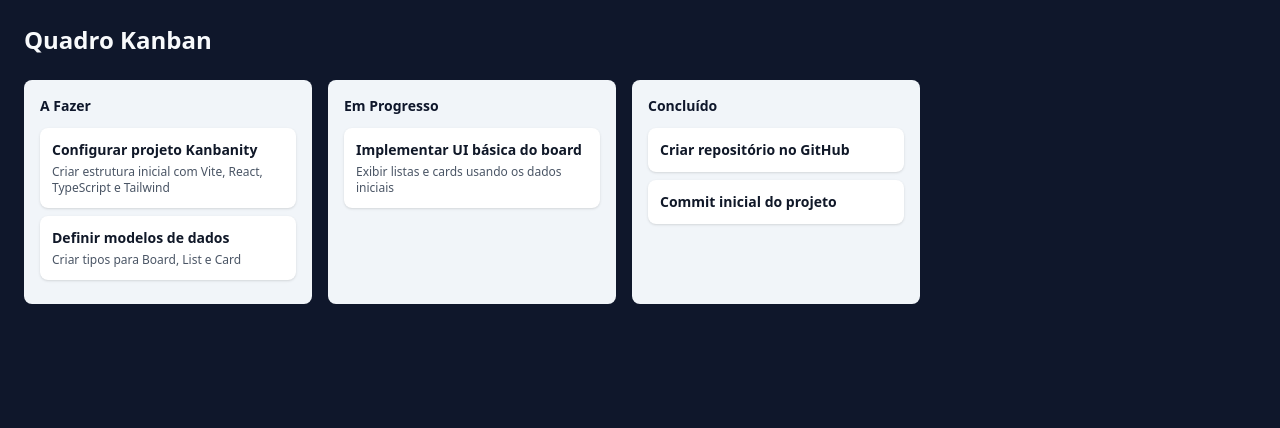
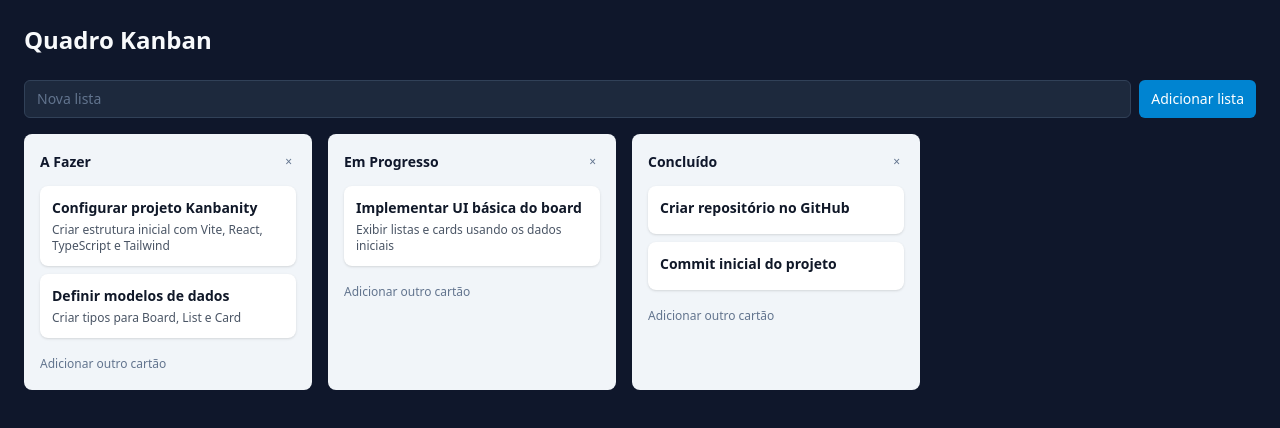
Before and after one commit to miquelven/Kanbanity, a React (Vite) app: page / in a window 1280 px wide. Shown: the top 428 px of the page. Built offline with nearby package versions, Linux system fonts and the light colour scheme.

Commit message:
feat: add list and card management ui

```diff
--- a/src/components/Board.tsx
+++ b/src/components/Board.tsx
@@ -1,3 +1,4 @@
+import { useState } from "react";
 import { DndContext, closestCorners, type DragEndEvent } from "@dnd-kit/core";
 import { arrayMove } from "@dnd-kit/sortable";
 import type { Board as BoardType } from "../types/kanban";
@@ -11,6 +12,91 @@ export function Board(props: BoardProps) {
     "kanbanity-board",
     props
   );
+
+  const [newListTitle, setNewListTitle] = useState("");
+
+  function createId(prefix: string) {
+    return `${prefix}-${Math.random().toString(36).slice(2, 9)}`;
+  }
+
+  function addList(title: string) {
+    const trimmedTitle = title.trim();
+    if (!trimmedTitle) {
+      return;
+    }
+
+    setBoard((currentBoard) => ({
+      ...currentBoard,
+      lists: [
+        ...currentBoard.lists,
+        {
+          id: createId("list"),
+          title: trimmedTitle,
+          cards: [],
+        },
+      ],
+    }));
+
+    setNewListTitle("");
+  }
+
+  function deleteList(listId: string) {
+    if (!window.confirm("Tem certeza que deseja excluir esta lista?")) {
+      return;
+    }
+
+    setBoard((currentBoard) => ({
+      ...currentBoard,
+      lists: currentBoard.lists.filter((list) => list.id !== listId),
+    }));
+  }
+
+  function addCard(listId: string, cardTitle: string) {
+    const trimmedTitle = cardTitle.trim();
+    if (!trimmedTitle) {
+      return;
+    }
+
+    setBoard((currentBoard) => ({
+      ...currentBoard,
+      lists: currentBoard.lists.map((list) => {
+        if (list.id !== listId) {
+          return list;
+        }
+
+        return {
+          ...list,
+          cards: [
+            ...list.cards,
+            {
+              id: createId("card"),
+              title: trimmedTitle,
+            },
+          ],
+        };
+      }),
+    }));
+  }
+
+  function deleteCard(listId: string, cardId: string) {
+    if (!window.confirm("Tem certeza que deseja excluir este cartão?")) {
+      return;
+    }
+
+    setBoard((currentBoard) => ({
+      ...currentBoard,
+      lists: currentBoard.lists.map((list) => {
+        if (list.id !== listId) {
+          return list;
+        }
+
+        return {
+          ...list,
+          cards: list.cards.filter((card) => card.id !== cardId),
+        };
+      }),
+    }));
+  }
 
   function findListByCardId(cardId: string) {
     return board.lists.find((list) =>
@@ -104,10 +190,31 @@ export function Board(props: BoardProps) {
       <header className="mb-6">
         <h1 className="text-2xl font-bold">{board.title}</h1>
       </header>
+      <section className="mb-4 flex gap-2">
+        <input
+          value={newListTitle}
+          onChange={(event) => setNewListTitle(event.target.value)}
+          placeholder="Nova lista"
+          className="flex-1 rounded-md border border-slate-700 bg-slate-800 px-3 py-2 text-sm text-slate-50 placeholder:text-slate-500 focus:outline-none focus:ring-2 focus:ring-sky-500"
+        />
+        <button
+          type="button"
+          onClick={() => addList(newListTitle)}
+          className="rounded-md bg-sky-600 px-3 py-2 text-sm font-medium text-white hover:bg-sky-500"
+        >
+          Adicionar lista
+        </button>
+      </section>
       <DndContext collisionDetection={closestCorners} onDragEnd={handleDragEnd}>
         <main className="flex gap-4 overflow-x-auto">
           {board.lists.map((list) => (
-            <List key={list.id} {...list} />
+            <List
+              key={list.id}
+              {...list}
+              onAddCard={addCard}
+              onDeleteCard={deleteCard}
+              onDeleteList={deleteList}
+            />
           ))}
         </main>
       </DndContext>
--- a/src/components/Card.tsx
+++ b/src/components/Card.tsx
@@ -1,12 +1,21 @@
-import { useSortable } from '@dnd-kit/sortable'
-import type { Card as CardType } from '../types/kanban'
+import { useSortable } from "@dnd-kit/sortable";
+import type { Card as CardType } from "../types/kanban";
 
-type CardProps = CardType
+type CardProps = CardType & {
+  onDelete?: () => void;
+};
 
-export function Card({ id, title, content }: CardProps) {
-  const { attributes, listeners, setNodeRef, transform, transition, isDragging } = useSortable({
+export function Card({ id, title, content, onDelete }: CardProps) {
+  const {
+    attributes,
+    listeners,
+    setNodeRef,
+    transform,
+    transition,
+    isDragging,
+  } = useSortable({
     id,
-  })
+  });
 
   const style: React.CSSProperties = {
     transform: transform
@@ -14,18 +23,36 @@ export function Card({ id, title, content }: CardProps) {
       : undefined,
     transition,
     opacity: isDragging ? 0.6 : 1,
-  }
+  };
 
   return (
     <div
       ref={setNodeRef}
       style={style}
-      className="mb-2 cursor-grab rounded-lg bg-white p-3 shadow active:cursor-grabbing"
+      className="group mb-2 cursor-grab rounded-lg bg-white p-3 shadow active:cursor-grabbing"
       {...attributes}
       {...listeners}
     >
-      <h4 className="text-sm font-semibold text-gray-900">{title}</h4>
+      <div className="mb-1 flex items-start justify-between gap-2">
+        <h4 className="text-sm font-semibold text-gray-900">{title}</h4>
+        {onDelete && (
+          <button
+            type="button"
+            onClick={(event) => {
+              event.stopPropagation();
+              if (
+                window.confirm("Tem certeza que deseja excluir este cartão?")
+              ) {
+                onDelete();
+              }
+            }}
+            className="hidden rounded p-1 text-[10px] text-gray-400 hover:bg-gray-100 hover:text-gray-700 group-hover:inline-flex"
+          >
+            ×
+          </button>
+        )}
+      </div>
       {content && <p className="mt-1 text-xs text-gray-600">{content}</p>}
     </div>
-  )
+  );
 }
--- a/src/components/List.tsx
+++ b/src/components/List.tsx
@@ -1,13 +1,51 @@
-import { SortableContext, verticalListSortingStrategy } from '@dnd-kit/sortable'
-import type { List as ListType } from '../types/kanban'
-import { Card } from './Card'
+import { useState } from "react";
+import {
+  SortableContext,
+  verticalListSortingStrategy,
+} from "@dnd-kit/sortable";
+import type { List as ListType } from "../types/kanban";
+import { Card } from "./Card";
 
-type ListProps = ListType
+type ListProps = ListType & {
+  onAddCard: (listId: string, cardTitle: string) => void;
+  onDeleteCard: (listId: string, cardId: string) => void;
+  onDeleteList: (listId: string) => void;
+};
 
-export function List({ id, title, cards }: ListProps) {
+export function List({
+  id,
+  title,
+  cards,
+  onAddCard,
+  onDeleteCard,
+  onDeleteList,
+}: ListProps) {
+  const [isAddingCard, setIsAddingCard] = useState(false);
+  const [newCardTitle, setNewCardTitle] = useState("");
+
+  function handleAddCard() {
+    const trimmedTitle = newCardTitle.trim();
+    if (!trimmedTitle) {
+      return;
+    }
+
+    onAddCard(id, trimmedTitle);
+    setNewCardTitle("");
+    setIsAddingCard(false);
+  }
+
   return (
     <div className="w-72 flex-shrink-0 rounded-lg bg-slate-100 p-4">
-      <h3 className="mb-3 text-sm font-semibold text-slate-900">{title}</h3>
+      <div className="mb-3 flex items-center justify-between gap-2">
+        <h3 className="text-sm font-semibold text-slate-900">{title}</h3>
+        <button
+          type="button"
+          onClick={() => onDeleteList(id)}
+          className="rounded p-1 text-xs text-slate-500 hover:bg-slate-200 hover:text-slate-800"
+        >
+          ×
+        </button>
+      </div>
       <SortableContext
         items={cards.map((card) => card.id)}
         id={id}
@@ -15,10 +53,53 @@ export function List({ id, title, cards }: ListProps) {
       >
         <div>
           {cards.map((card) => (
-            <Card key={card.id} {...card} />
+            <Card
+              key={card.id}
+              {...card}
+              onDelete={() => onDeleteCard(id, card.id)}
+            />
           ))}
         </div>
       </SortableContext>
+      <div className="mt-3">
+        {isAddingCard ? (
+          <div className="space-y-2">
+            <input
+              value={newCardTitle}
+              onChange={(event) => setNewCardTitle(event.target.value)}
+              placeholder="Título do cartão"
+              className="w-full rounded-md border border-slate-300 px-2 py-1 text-xs focus:outline-none focus:ring-2 focus:ring-sky-500"
+            />
+            <div className="flex items-center gap-2">
+              <button
+                type="button"
+                onClick={handleAddCard}
+                className="rounded-md bg-sky-600 px-2 py-1 text-xs font-medium text-white hover:bg-sky-500"
+              >
+                Adicionar cartão
+              </button>
+              <button
+                type="button"
+                onClick={() => {
+                  setIsAddingCard(false);
+                  setNewCardTitle("");
+                }}
+                className="text-xs text-slate-500 hover:text-slate-700"
+              >
+                Cancelar
+              </button>
+            </div>
+          </div>
+        ) : (
+          <button
+            type="button"
+            onClick={() => setIsAddingCard(true)}
+            className="text-xs font-medium text-slate-500 hover:text-slate-700"
+          >
+            Adicionar outro cartão
+          </button>
+        )}
+      </div>
     </div>
-  )
+  );
 }
```
